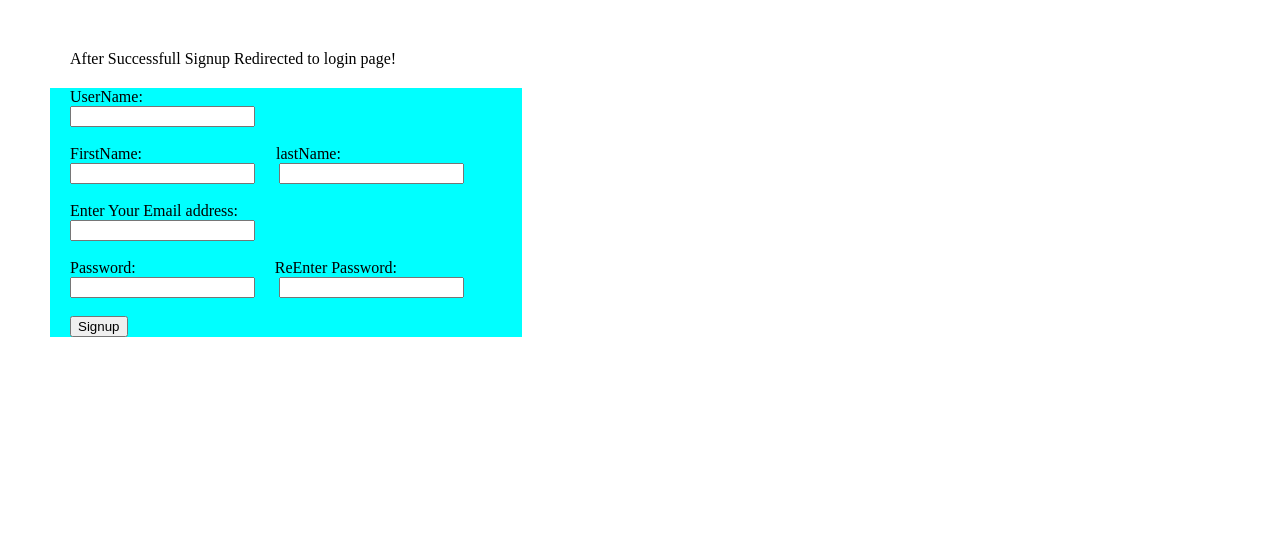
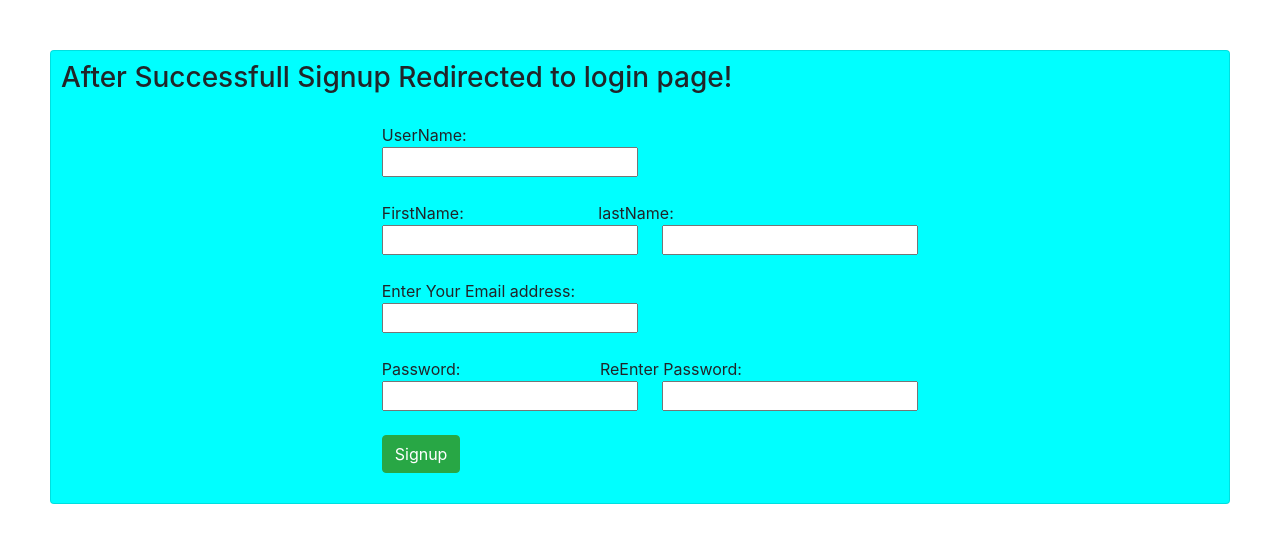
Before and after one commit to rohitsaw/pizzahub, a Django app: page /profile/new_user in a window 1280 px wide. Shown: the top 543 px of the page. Run offline with Django 3.2, Linux system fonts and the light colour scheme; some libraries are stand-ins or nearby versions.

Commit message:
Update new_user.html

```diff
--- a/userprofile/templates/userprofile/new_user.html
+++ b/userprofile/templates/userprofile/new_user.html
@@ -1,6 +1,8 @@
 {% extends 'userprofile/base.html' %}
 
 {% block head %}
+<link rel="stylesheet" href="https://maxcdn.bootstrapcdn.com/bootstrap/4.1.3/css/bootstrap.min.css">
+
 <script>
 document.addEventListener("DOMContentLoaded", ()=>{
 document.getElementById("submit").onclick =()=>{
@@ -12,18 +14,21 @@ document.getElementById("submit").onclick =()=>{
     }
 }
 });
-
 </script>
 {% endblock %}
 
 {% block body %}
+
+
+<div class="card"  style="background-color:cyan; padding:10px">
+
 {% if message %}
-<div style="margin:20px">{{ message }}</div>
+<h3 class="card-heading">{{ message }}</h3>
 {% endif %}
 
-<form action="{% url 'userprofile:signup' %}" method="post">
+<form class="card-body" style="margin-left:auto; margin-right:auto" action="{% url 'userprofile:signup' %}" method="post">
 {% csrf_token %}
-<div class="userform" style="background-color:cyan;margin-top:20px;width:40%">
+<div class="userform">
 <span style="margin-left:20px">UserName:</span><br>
 <input style="margin-left:20px" id="name" required type="text" name="username"/><br><br>
 <div>
@@ -40,7 +45,8 @@ document.getElementById("submit").onclick =()=>{
 <input style="margin-left:20px" id="password1" required type="password" name="password"/>
 <input style="margin-left:20px" id="password2" required type="password" />
 <br><br>
-<input style="margin-left:20px" id="submit" type="Submit" value="Signup"/>
+<input class="btn btn-success" style="margin-left:20px" id="submit" type="Submit" value="Signup"/>
 </div>
 </form>
+</div>
 {% endblock %}
```
